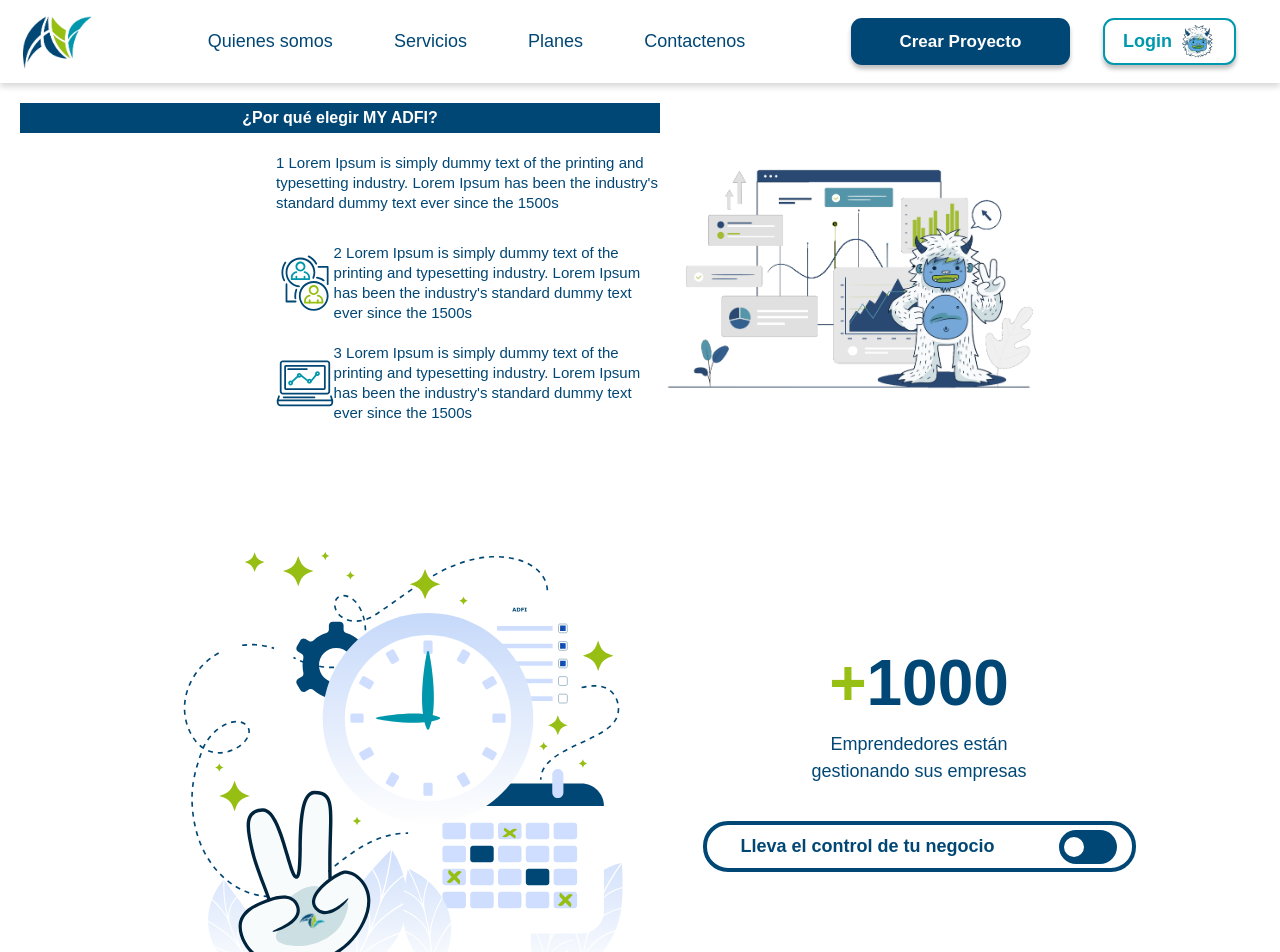
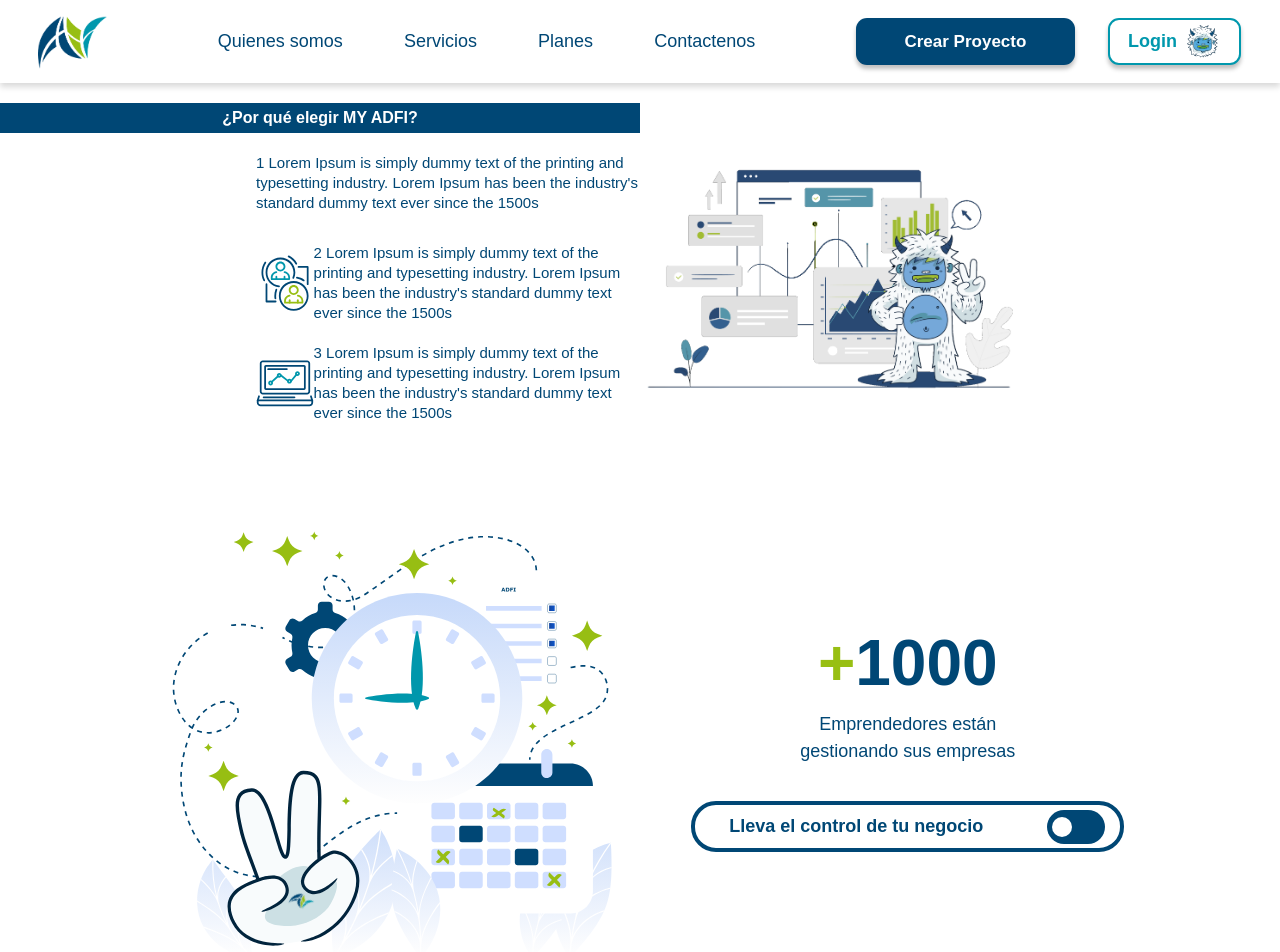
Before and after one commit to nataliarrod/my-adfi, a React (Create React App) app: page / in a window 1280 px wide. Shown: the top 952 px of the page. Built offline with nearby package versions, Linux system fonts and the light colour scheme.

Commit message:
Myadfi 25 (#8)
benefit and counter section styles was updated

```diff
--- a/public/index.html
+++ b/public/index.html
@@ -2,7 +2,7 @@
 <html lang="en">
   <head>
     <meta charset="utf-8" />
-    <link rel="icon" href="%PUBLIC_URL%/favicon.ico" />
+    <link rel="icon" href="%PUBLIC_URL%/faviconlogo.ico" />
     <meta name="viewport" content="width=device-width, initial-scale=1" />
     <meta name="theme-color" content="#000000" />
     <meta
--- a/src/modules/Landing/components/Benefit/style.css
+++ b/src/modules/Landing/components/Benefit/style.css
@@ -4,7 +4,7 @@
   height: 350px;
   left: -17px;
   top: 1683px;
-  margin: 20px;
+  padding-top: 20px;
   font-family: 'Poppins', sans-serif;
   display: flex;
   flex-direction: row;
--- a/src/modules/Landing/components/Counter/style.css
+++ b/src/modules/Landing/components/Counter/style.css
@@ -5,7 +5,8 @@
   display: flex;
   flex-wrap: wrap-reverse;
   align-items: center;
-  margin: 0 234px 0 136px;
+  justify-content: center;
+  margin: 0 auto;
 }
 
 .countersection-container .countersection-image {
--- a/src/modules/Landing/components/NavBar/style.css
+++ b/src/modules/Landing/components/NavBar/style.css
@@ -12,7 +12,7 @@
 
 .nav-bar-logo {
   width: 83px;
-  left: 2px;
+  padding-left: 20px;
   display: flex;
   justify-content: center;
   align-items: center;
```
Also changed, not shown: 2 other files (tests, documents, lock files or other folders).
